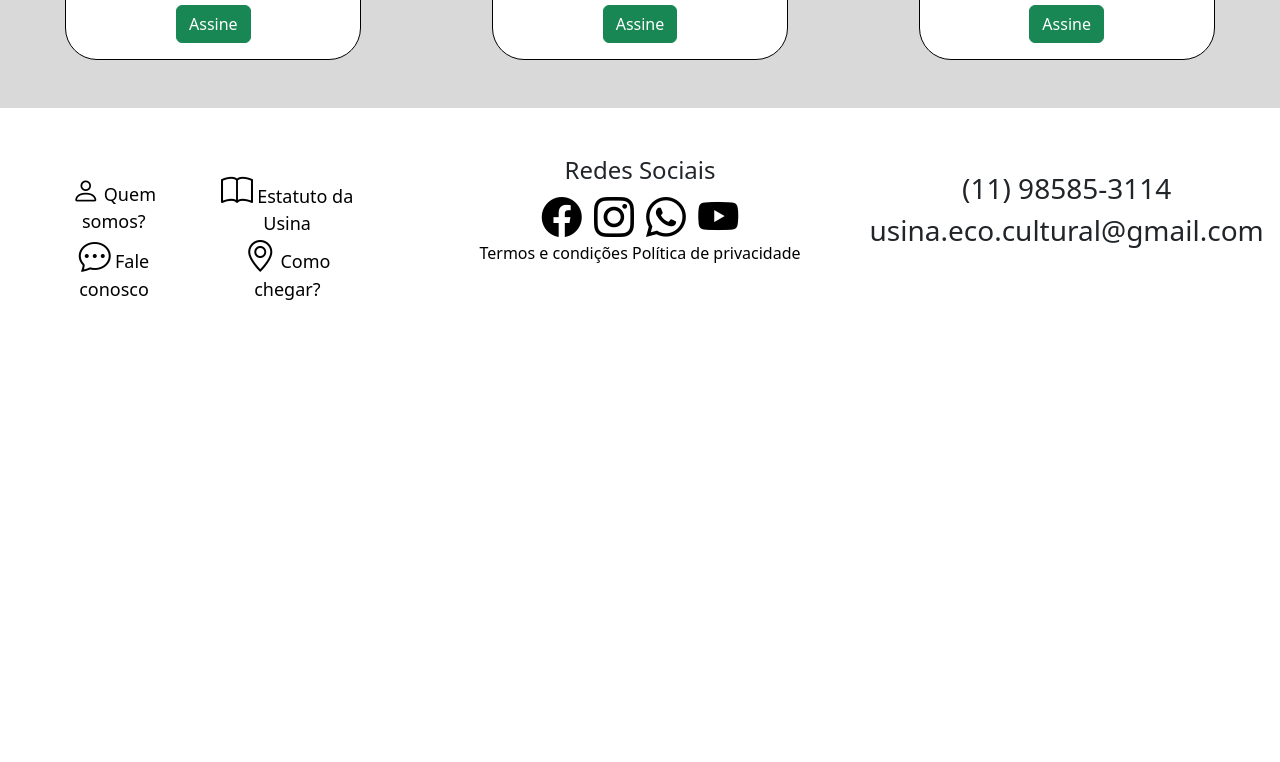
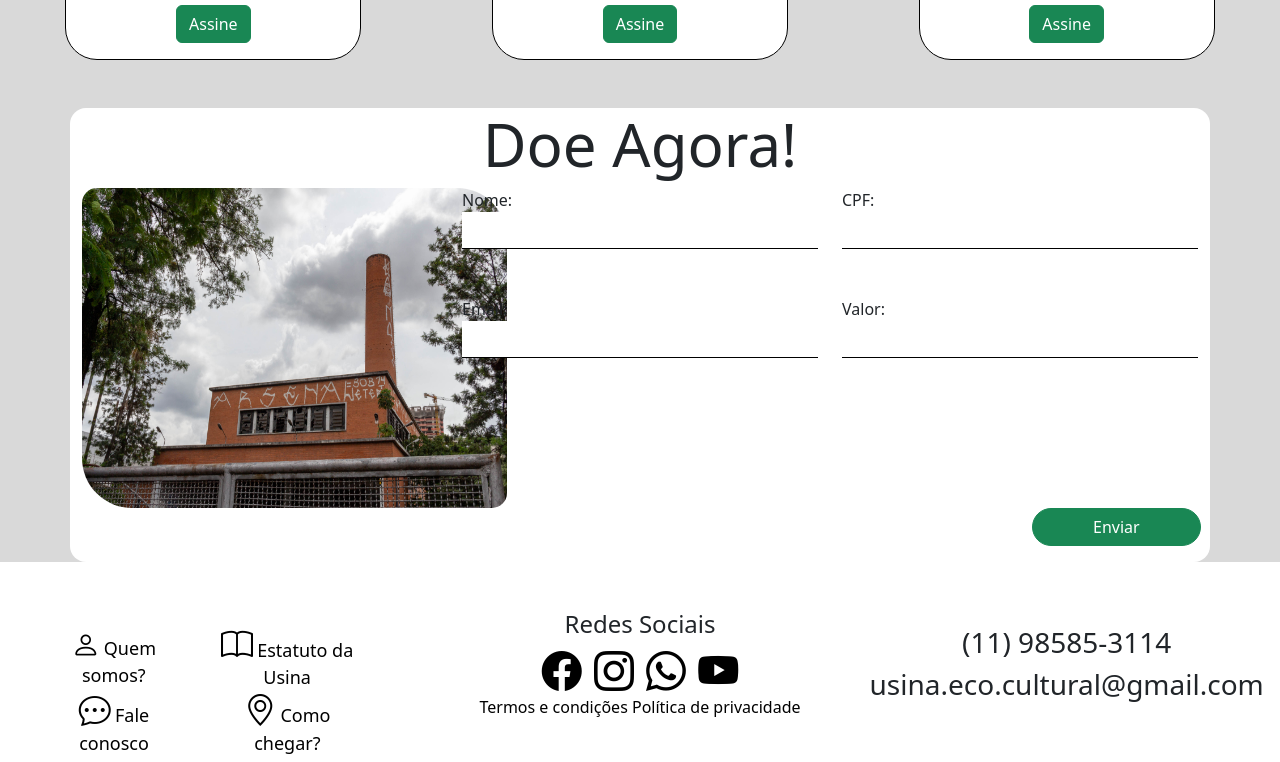
Before and after one commit to AlvarezGui/PII-2tri-2024, a website: page frontend/apoiar.html in a window 1280 px wide. Shown: the part 608-1370 px from the top of the page. Before the commit the page ends 927 px from the top, so only its background shows below. Drawn offline with nearby package versions, Linux system fonts and the light colour scheme.

Commit message:
adicionado o panel como apiorar

```diff
--- a/frontend/apoiar.html
+++ b/frontend/apoiar.html
@@ -130,7 +130,47 @@
         <!-- fim paineis -->
 
         <!-- doe -->
-        <div class="container"></div>
+        <div class="container bg-white rounded-4">
+            <div class="row">
+                <div class="col text-center">
+                    <h1>Doe Agora!</h1>
+                </div>
+            </div>
+            <div class="row">
+                <div class="col-4">
+                    <img src="./images/IMG_1555.jpg" alt="" height="320" width="425" class="img-round">
+                </div>
+                <div class="col-4">
+                    <div class="form mb-5">
+                        <label for="nomeInput">Nome:</label>
+                        <input type="text" name="nomeInput" id="nomeInput" class="form-control border-bottom border-black rounded-0">
+                    </div>
+                    <div class="form mt-5">
+                        <label for="emailInput">Email:</label>
+                        <input type="email" name="emailInput" id="emailInput" class="form-control border-bottom border-black rounded-0">
+                    </div>
+                </div>
+                <div class="col-4">
+                    <div class="form mb-5">
+                        <label for="cpfInput">CPF:</label>
+                        <input type="text" name="cpfInput" id="cpfInput" class="form-control border-bottom border-black rounded-0">
+                    </div>
+                    <div class="form mt-5">
+                        <label for="valorlInput">Valor:</label>
+                        <input type="number" name="valorlInput" id="valorlInput" class="form-control border-bottom border-black rounded-0">
+                    </div>
+                </div>
+            </div>
+            <div class="row">
+                <!-- TODO adicionar as midias sociais -->
+                <div class="col-10"></div>
+                <div class="col-2 pb-3">
+                    <a href="#"> <button class="btn btn-success rounded-5">
+                        <div class="px-5">Enviar</div>
+                    </button> </a>
+                </div>
+            </div>
+        </div>
         <!-- fim doe -->
     </main>
     <!-- fim main -->
--- a/frontend/css/styles.css
+++ b/frontend/css/styles.css
@@ -94,3 +94,13 @@ li.borderless {
     transform: scale(1.05);
     box-shadow: 0 10px 20px rgba(0,0,0,.12), 0 4px 8px rgba(0,0,0,.06);
 }
+
+.img-round{
+    border-radius: 15px 50px;
+}
+
+.form-control {
+    border: 0;
+    /* border-bottom: 100px; */
+    /* border-bottom: black; */
+}
```
